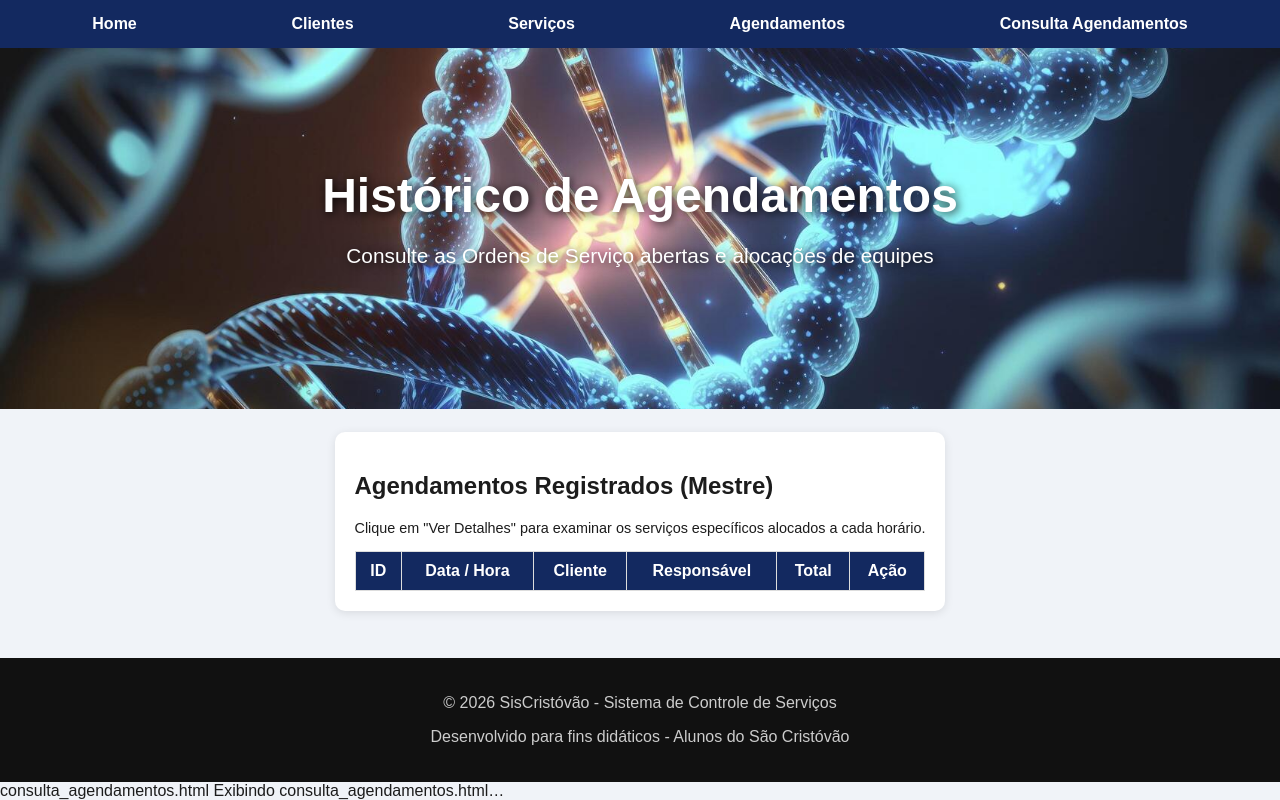
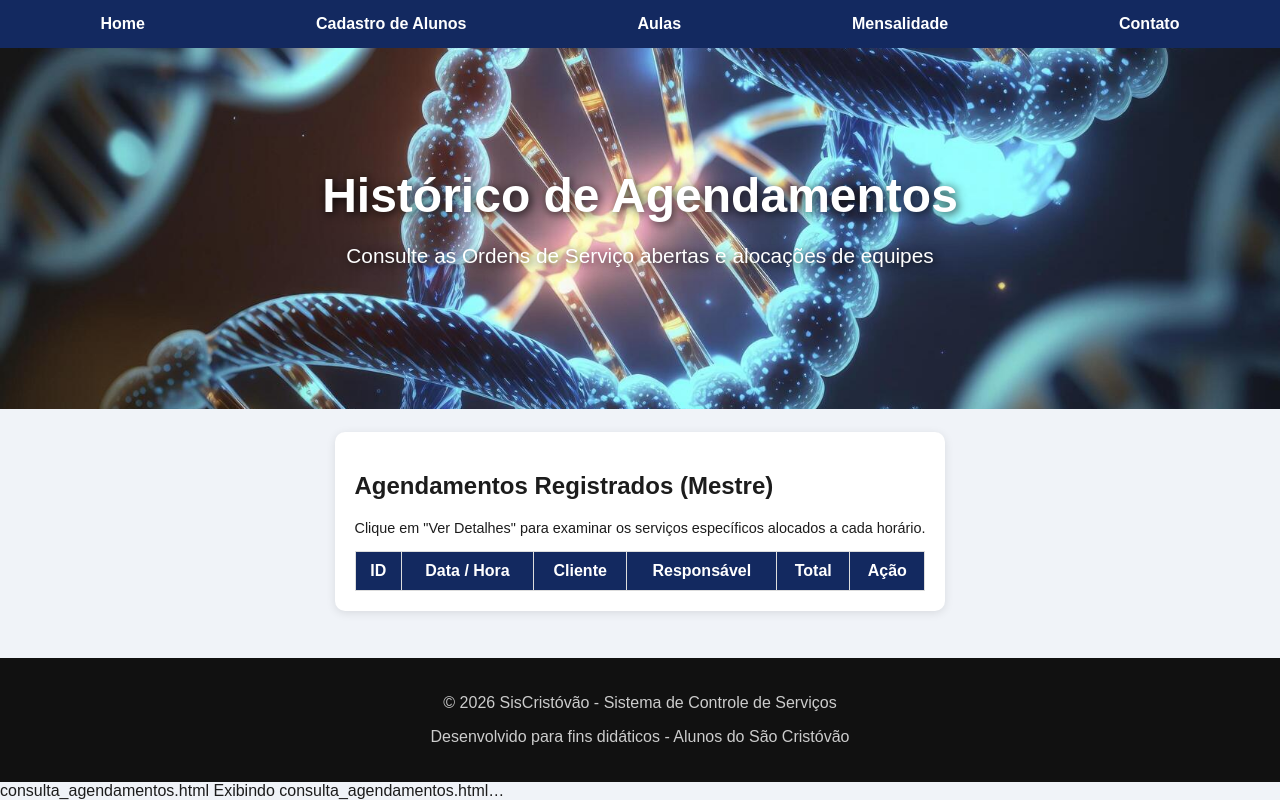
Before and after one commit to luanaschuantes/Aulas-de-biologia-online, a plain HTML site: page consultas_agendamentos.html in a window 1280 px wide. Drawn offline with Linux system fonts and the light colour scheme; no server answers.

Commit message:
Update title and navigation links in HTML file

```diff
--- a/consultas_agendamentos.html
+++ b/consultas_agendamentos.html
@@ -3,15 +3,15 @@
 <head>
     <meta charset="UTF-8">
     <link rel="stylesheet" href="estilo.css">
-    <title>SisCristóvão - Consulta de Agendamentos</title>
+    <title>BioMentoria - Consulta de Agendamentos</title>
 </head>
 <body>
     <nav>
         <a href="index.html">Home</a>
-        <a href="clientes.html">Clientes</a>
-        <a href="servicos.html">Serviços</a>
-        <a href="agendamentos.html">Agendamentos</a>
-        <a href="consulta_agendamentos.html">Consulta Agendamentos</a>
+        <a href="clientes.html">Cadastro de Alunos</a>
+        <a href="servicos.html">Aulas</a>
+        <a href="agendamentos.html">Mensalidade</a>
+        <a href="consulta_agendamentos.html">Contato</a>
     </nav>
 
     <header class="banner">
```
